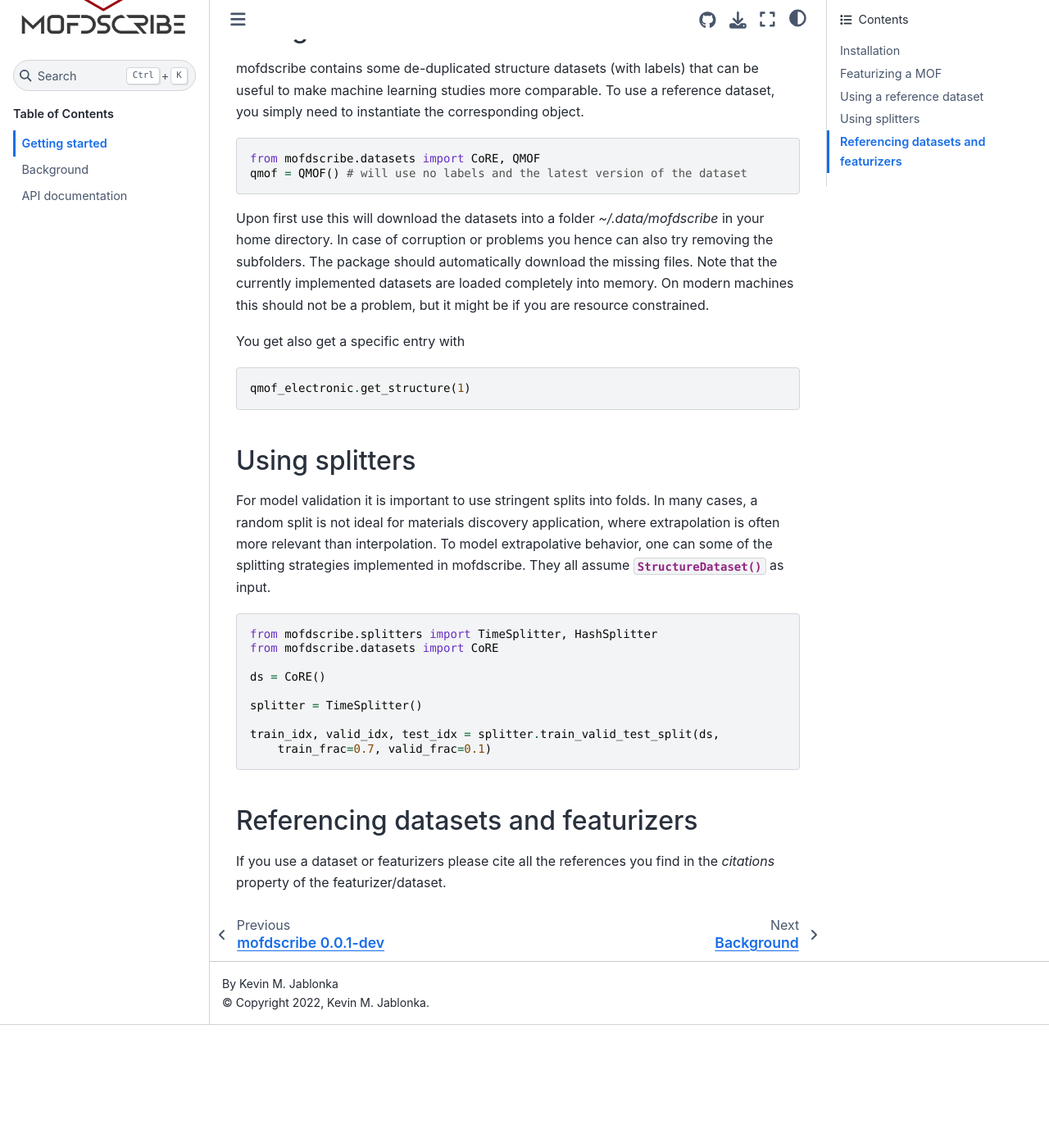
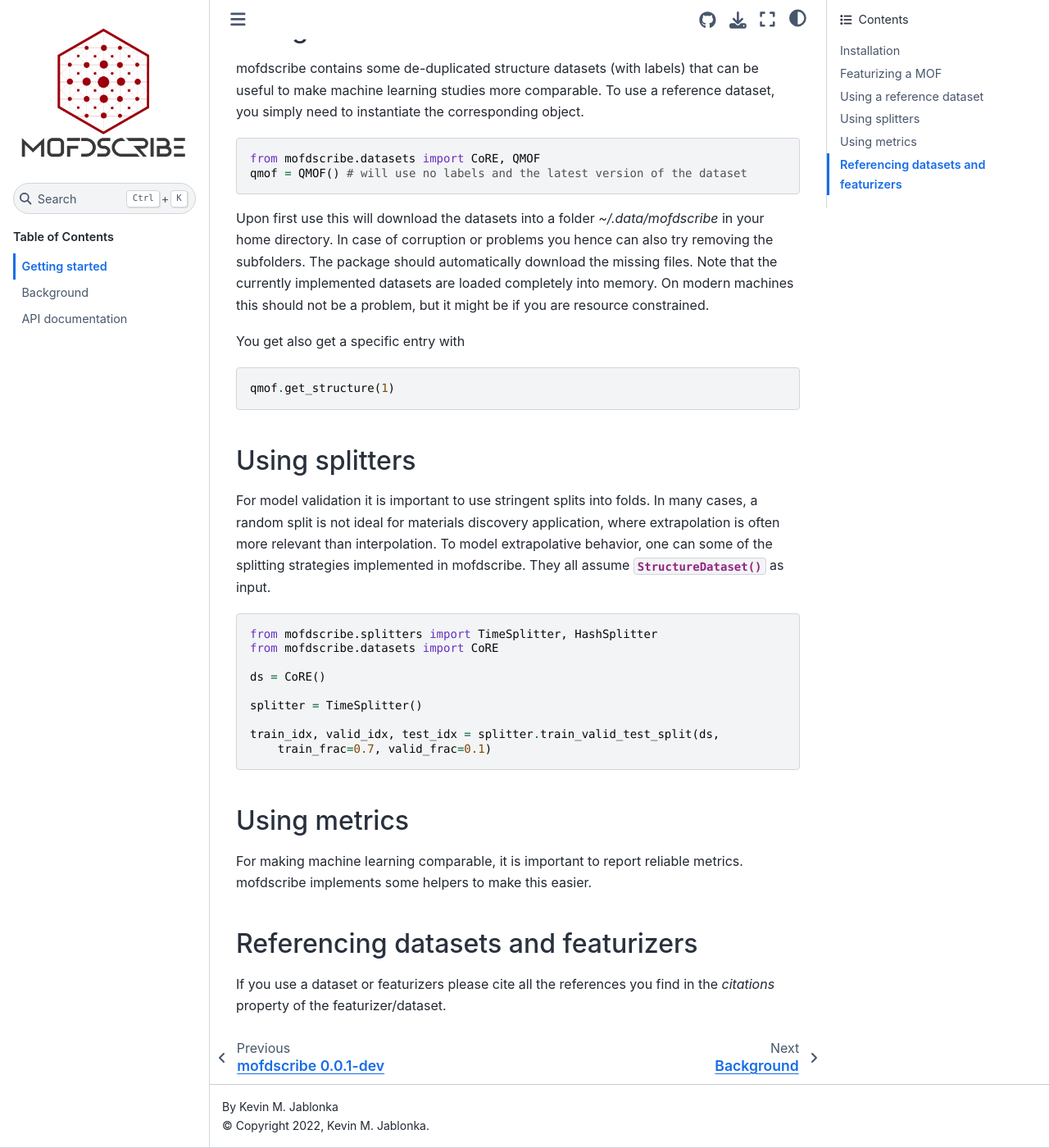
Before and after one commit to kjappelbaum/mofdscribe, a Sphinx documentation site: the page built from docs/source/getting_started.rst, in a window 1280 px wide and 1400 px high, scrolled down 1772 px. Shown: the whole window at 82% size. Built offline with Sphinx 7.4.7 and the Sphinx Book theme 1.1.4, drawn with Linux system fonts in a browser that asks for light colours; formulas are drawn with MathJax 3; before the commit the page ends 3022 px from its top, so only the background shows below that.

Commit message:
docs: fix qmof typo

```diff
--- a/docs/source/getting_started.rst
+++ b/docs/source/getting_started.rst
@@ -112,7 +112,7 @@
 
 .. code-block:: python
 
-    qmof_electronic.get_structure(1)
+    qmof.get_structure(1)
 
 
 Using splitters
@@ -138,6 +138,13 @@
         train_frac=0.7, valid_frac=0.1)
 
 
+Using metrics
+-----------------
+
+For making machine learning comparable, it is important to report reliable metrics.
+mofdscribe implements some helpers to make this easier.
+
+
 Referencing datasets and featurizers
 --------------------------------------
 
```
